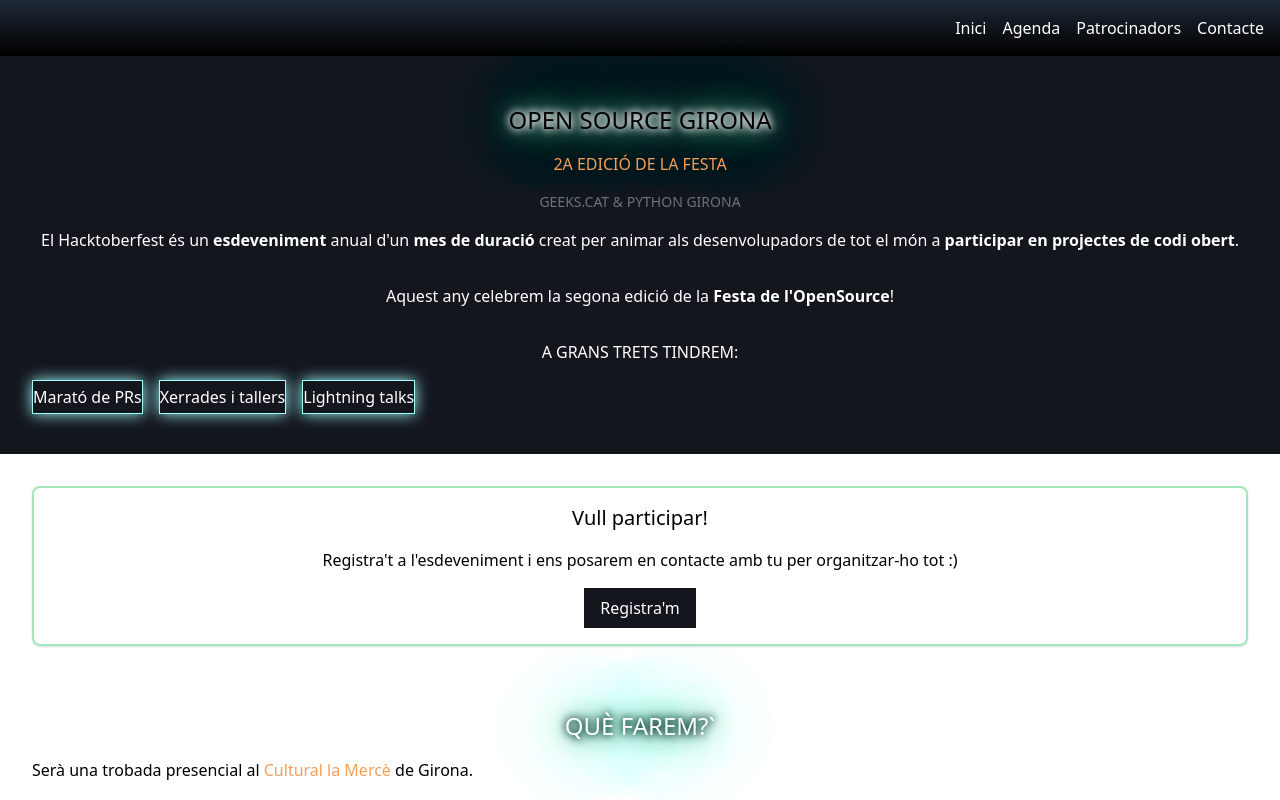
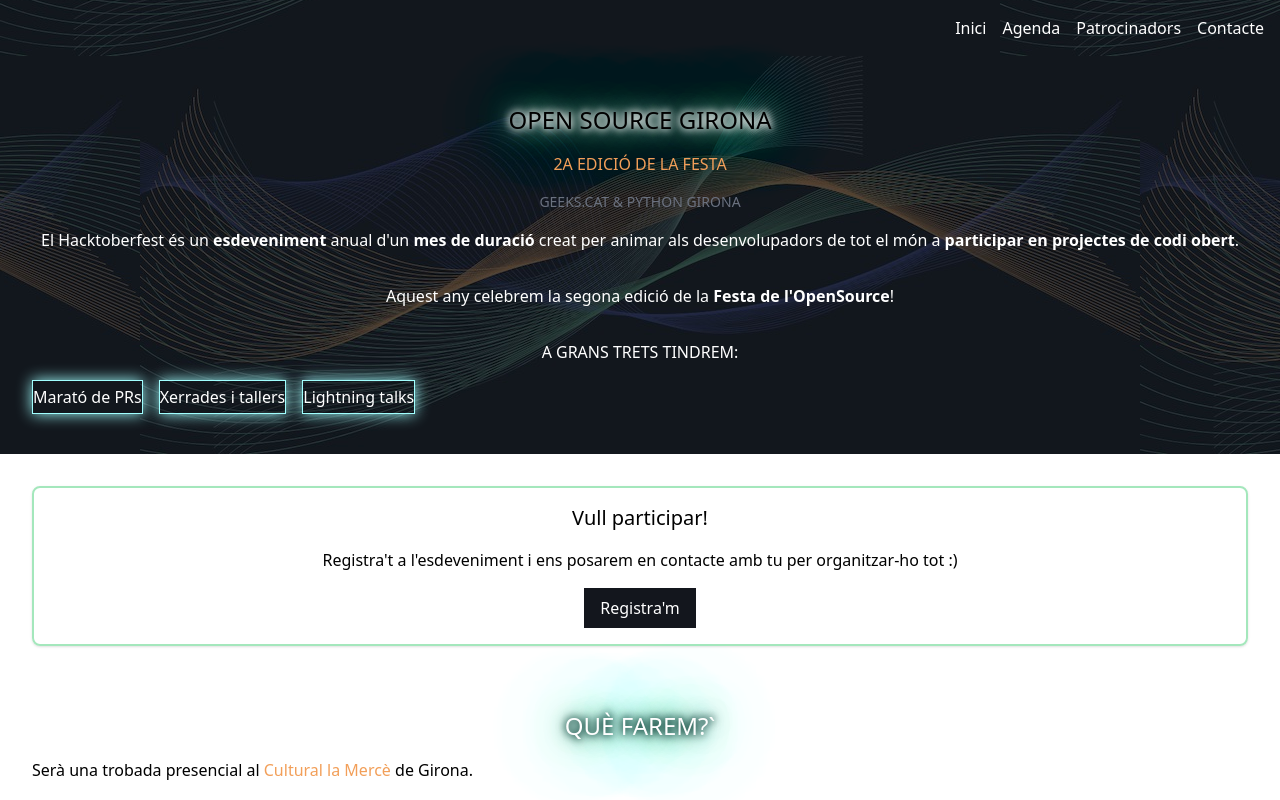
Before and after one commit to GeeksCAT/hacktoberfest-web-2022, a Vue app: page / in a window 1280 px wide. Shown: the top 800 px of the page. Built offline with nearby package versions, Linux system fonts and the light colour scheme; what @formkit/vue would draw is missing.

Commit message:
feat: adds a background of some sections

```diff
--- a/src/components/Sections/SIntro.vue
+++ b/src/components/Sections/SIntro.vue
@@ -5,7 +5,7 @@ import ATitle from '../Atoms/ATitle.vue'
 </script>
 
 <template>
-  <a-section class="dark">
+  <a-section class="dark section">
     <a-title variant="dark" class="mb-0 mt-4">OPEN SOURCE GIRONA</a-title>
     <h2 class="text-center text-third mb-4">2A EDICIÓ DE LA FESTA</h2>
     <h2 class="text-center text-sm text-gray-500">GEEKS.CAT & PYTHON GIRONA</h2>
@@ -30,4 +30,8 @@ ul {
     box-shadow: 0px 0px 15px $color1;
   }
 }
+.section {
+  background-image: url(../../assets/images/bg.jpg);
+  background-position: bottom;
+}
 </style>
--- a/src/components/Sections/SMenu.vue
+++ b/src/components/Sections/SMenu.vue
@@ -39,3 +39,10 @@ const handlerClick = (option: IMenuOption) => {
     </ul>
   </div>
 </template>
+
+<style scoped lang="scss">
+div {
+  background-image: url(../../assets/images/bg.jpg);
+  background-position: 0 bottom;
+}
+</style>
```
Also changed, not shown: src/assets/images/bg.jpg (added).
